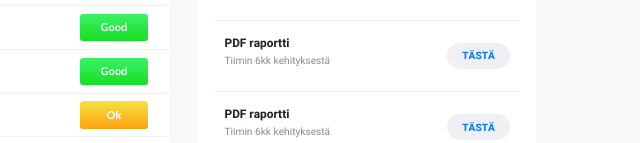
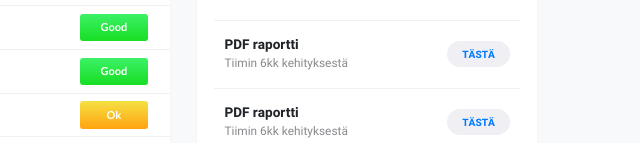
Before and after one commit to markrajk/dashboard-new-header, a plain HTML site: page index.html in a window 1280 px wide. Shown: the part 828-971 px from the top of the page, 640-1280 px from the left. Drawn offline with Linux system fonts and the light colour scheme; a web font is replaced by a local one.

Commit message:
bottom right font size

```diff
--- a/scss/style.scss
+++ b/scss/style.scss
@@ -660,13 +660,14 @@ main {
       align-items: center;
       border-bottom: solid 1.25px #F1F1F3;
       & p {
+          margin-bottom: 0;
         font-family: "Heebo-Bold";
-        font-size: 1.4rem;
+        font-size: 1.6rem;
 
         & span {
           display: block;
           font-family: "Heebo-Regular";
-          font-size: 1.2rem;
+          font-size: 1.4rem;
           color: #8a8a8e;
         }
       }
```
Also changed, not shown: css/style.css.
